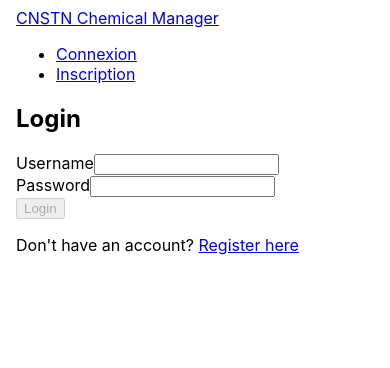
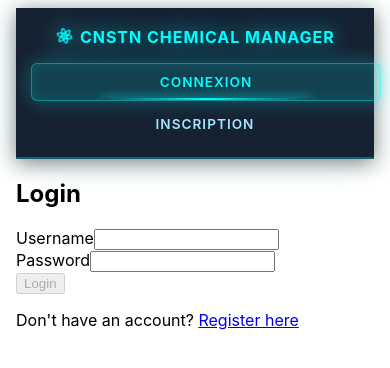
Before and after one commit to Hyvom/Chemical-Manager-Front-end, an Angular app: page /login in a window 390 px wide. Shown: the top 368 px of the page. Built offline with nearby package versions, Linux system fonts and the light colour scheme.

Commit message:
nav bar styled

```diff
--- a/src/app/core/navbar/navbar.component.scss
+++ b/src/app/core/navbar/navbar.component.scss
@@ -0,0 +1,315 @@
+/* navbar.component.css / navbar.component.scss */
+
+.navbar {
+  position: sticky;
+  top: 0;
+  z-index: 1000;
+  display: flex;
+  justify-content: space-between;
+  align-items: center;
+  padding: 0 40px;
+  height: 70px;
+  background: rgba(10, 22, 40, 0.95);
+  backdrop-filter: blur(20px);
+  border-bottom: 2px solid rgba(0, 255, 255, 0.3);
+  box-shadow: 0 4px 20px rgba(0, 0, 0, 0.5), 0 0 40px rgba(0, 255, 255, 0.1);
+  animation: slideDown 0.6s ease-out;
+}
+
+@keyframes slideDown {
+  from {
+    transform: translateY(-100%);
+    opacity: 0;
+  }
+  to {
+    transform: translateY(0);
+    opacity: 1;
+  }
+}
+
+/* Animated particles effect */
+.navbar::before {
+  content: '';
+  position: absolute;
+  top: 0;
+  left: 0;
+  width: 100%;
+  height: 100%;
+  background-image:
+    radial-gradient(1px 1px at 20% 50%, rgba(0, 255, 255, 0.3), transparent),
+    radial-gradient(1px 1px at 60% 30%, rgba(0, 255, 157, 0.3), transparent),
+    radial-gradient(1px 1px at 80% 70%, rgba(255, 255, 255, 0.2), transparent);
+  background-size: 300% 300%;
+  background-position: 0% 0%;
+  animation: particleShift 15s ease-in-out infinite;
+  pointer-events: none;
+  opacity: 0.4;
+}
+
+@keyframes particleShift {
+  0%, 100% { background-position: 0% 0%; }
+  50% { background-position: 100% 100%; }
+}
+
+.navbar-brand {
+  position: relative;
+  z-index: 2;
+}
+
+.navbar-brand .brand {
+  font-size: 1.5rem;
+  font-weight: 700;
+  color: #00ffff;
+  text-decoration: none;
+  text-transform: uppercase;
+  letter-spacing: 2px;
+  transition: all 0.3s ease;
+  position: relative;
+  display: inline-block;
+  text-shadow: 0 0 20px rgba(0, 255, 255, 0.6);
+  animation: brandGlow 3s ease-in-out infinite alternate;
+}
+
+@keyframes brandGlow {
+  from {
+    text-shadow: 0 0 20px rgba(0, 255, 255, 0.6);
+  }
+  to {
+    text-shadow: 0 0 30px rgba(0, 255, 255, 0.9), 0 0 40px rgba(0, 255, 255, 0.5);
+  }
+}
+
+.navbar-brand .brand::before {
+  content: '⚛';
+  margin-right: 10px;
+  font-size: 1.8rem;
+  display: inline-block;
+  animation: rotate 8s linear infinite;
+}
+
+@keyframes rotate {
+  from { transform: rotate(0deg); }
+  to { transform: rotate(360deg); }
+}
+
+.navbar-brand .brand::after {
+  content: '';
+  position: absolute;
+  bottom: -5px;
+  left: 0;
+  width: 0;
+  height: 2px;
+  background: linear-gradient(90deg, #00ffff, #00ff9d);
+  transition: width 0.4s ease;
+  box-shadow: 0 0 10px #00ffff;
+}
+
+.navbar-brand .brand:hover::after {
+  width: 100%;
+}
+
+.navbar-brand .brand:hover {
+  color: #00ff9d;
+  text-shadow: 0 0 30px rgba(0, 255, 255, 0.9), 0 0 50px rgba(0, 255, 157, 0.6);
+  transform: translateY(-2px);
+}
+
+.navbar-links {
+  display: flex;
+  list-style: none;
+  margin: 0;
+  padding: 0;
+  gap: 10px;
+  position: relative;
+  z-index: 2;
+}
+
+.navbar-links li {
+  animation: fadeInNav 0.6s ease-out backwards;
+}
+
+.navbar-links li:nth-child(1) { animation-delay: 0.1s; }
+.navbar-links li:nth-child(2) { animation-delay: 0.2s; }
+.navbar-links li:nth-child(3) { animation-delay: 0.3s; }
+.navbar-links li:nth-child(4) { animation-delay: 0.4s; }
+.navbar-links li:nth-child(5) { animation-delay: 0.5s; }
+.navbar-links li:nth-child(6) { animation-delay: 0.6s; }
+
+@keyframes fadeInNav {
+  from {
+    opacity: 0;
+    transform: translateY(-10px);
+  }
+  to {
+    opacity: 1;
+    transform: translateY(0);
+  }
+}
+
+.navbar-links a {
+  display: block;
+  padding: 10px 20px;
+  color: #a0e7ff;
+  text-decoration: none;
+  font-weight: 600;
+  font-size: 0.95rem;
+  text-transform: uppercase;
+  letter-spacing: 1px;
+  position: relative;
+  transition: all 0.3s ease;
+  border-radius: 6px;
+  overflow: hidden;
+}
+
+/* Animated background on hover */
+.navbar-links a::before {
+  content: '';
+  position: absolute;
+  top: 0;
+  left: -100%;
+  width: 100%;
+  height: 100%;
+  background: linear-gradient(90deg, transparent, rgba(0, 255, 255, 0.2), transparent);
+  transition: left 0.5s ease;
+  z-index: -1;
+}
+
+.navbar-links a:hover::before {
+  left: 100%;
+}
+
+.navbar-links a:hover {
+  color: #00ffff;
+  background: rgba(0, 255, 255, 0.1);
+  box-shadow: 0 0 15px rgba(0, 255, 255, 0.3), inset 0 0 10px rgba(0, 255, 255, 0.1);
+  transform: translateY(-2px);
+}
+
+/* Active link styling */
+.navbar-links a.active {
+  color: #00ffff;
+  background: rgba(0, 255, 255, 0.15);
+  border: 1px solid rgba(0, 255, 255, 0.4);
+  box-shadow: 0 0 20px rgba(0, 255, 255, 0.3), inset 0 0 15px rgba(0, 255, 255, 0.1);
+  position: relative;
+}
+
+.navbar-links a.active::after {
+  content: '';
+  position: absolute;
+  bottom: 0;
+  left: 50%;
+  transform: translateX(-50%);
+  width: 60%;
+  height: 2px;
+  background: linear-gradient(90deg, transparent, #00ffff, transparent);
+  box-shadow: 0 0 10px #00ffff;
+  animation: activePulse 2s ease-in-out infinite;
+}
+
+@keyframes activePulse {
+  0%, 100% { opacity: 0.6; }
+  50% { opacity: 1; }
+}
+
+/* Logout button special styling */
+.navbar-links a[style*="cursor: pointer"] {
+  background: rgba(255, 77, 106, 0.1);
+  border: 1px solid rgba(255, 77, 106, 0.3);
+  color: #ff9db0;
+}
+
+.navbar-links a[style*="cursor: pointer"]:hover {
+  background: rgba(255, 77, 106, 0.2);
+  border-color: rgba(255, 77, 106, 0.5);
+  color: #ff6b87;
+  box-shadow: 0 0 20px rgba(255, 77, 106, 0.4);
+}
+
+/* Responsive Design */
+@media (max-width: 1024px) {
+  .navbar {
+    padding: 0 30px;
+  }
+
+  .navbar-brand .brand {
+    font-size: 1.3rem;
+  }
+
+  .navbar-links {
+    gap: 8px;
+  }
+
+  .navbar-links a {
+    padding: 8px 15px;
+    font-size: 0.9rem;
+  }
+}
+
+@media (max-width: 768px) {
+  .navbar {
+    flex-direction: column;
+    height: auto;
+    padding: 15px 20px;
+    gap: 15px;
+  }
+
+  .navbar-brand .brand {
+    font-size: 1.2rem;
+  }
+
+  .navbar-links {
+    flex-wrap: wrap;
+    justify-content: center;
+    gap: 8px;
+  }
+
+  .navbar-links a {
+    padding: 8px 12px;
+    font-size: 0.85rem;
+  }
+}
+
+@media (max-width: 480px) {
+  .navbar {
+    padding: 15px;
+  }
+
+  .navbar-brand .brand {
+    font-size: 1rem;
+    letter-spacing: 1px;
+  }
+
+  .navbar-brand .brand::before {
+    font-size: 1.3rem;
+    margin-right: 5px;
+  }
+
+  .navbar-links {
+    width: 100%;
+    flex-direction: column;
+    gap: 5px;
+  }
+
+  .navbar-links a {
+    width: 100%;
+    text-align: center;
+    padding: 10px;
+  }
+}
+
+/* Smooth scroll behavior for the page */
+:root {
+  scroll-behavior: smooth;
+}
+
+/* Prevent layout shift when navbar becomes sticky */
+body {
+  padding-top: 0;
+}
+
+/* Optional: Add a subtle shadow when scrolling */
+.navbar.scrolled {
+  box-shadow: 0 4px 30px rgba(0, 0, 0, 0.7), 0 0 50px rgba(0, 255, 255, 0.2);
+  border-bottom-color: rgba(0, 255, 255, 0.5);
+}
```
